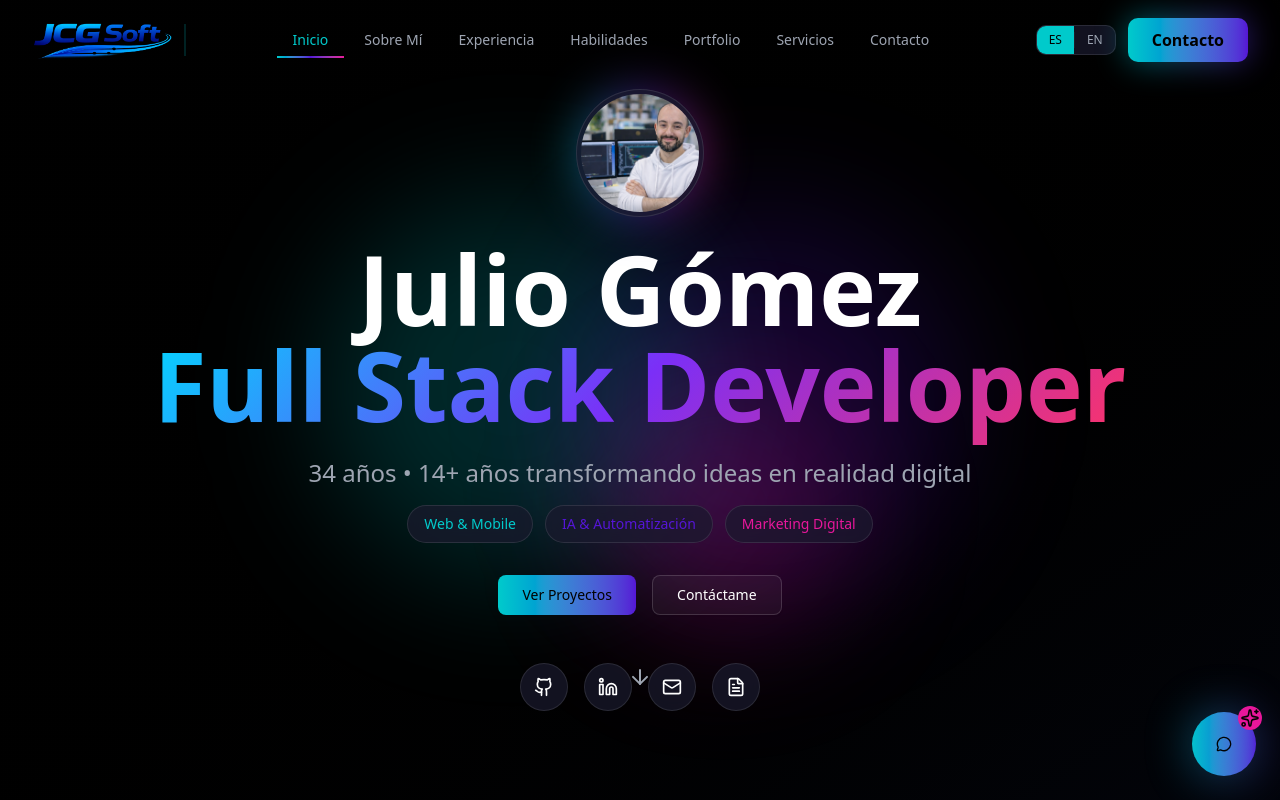
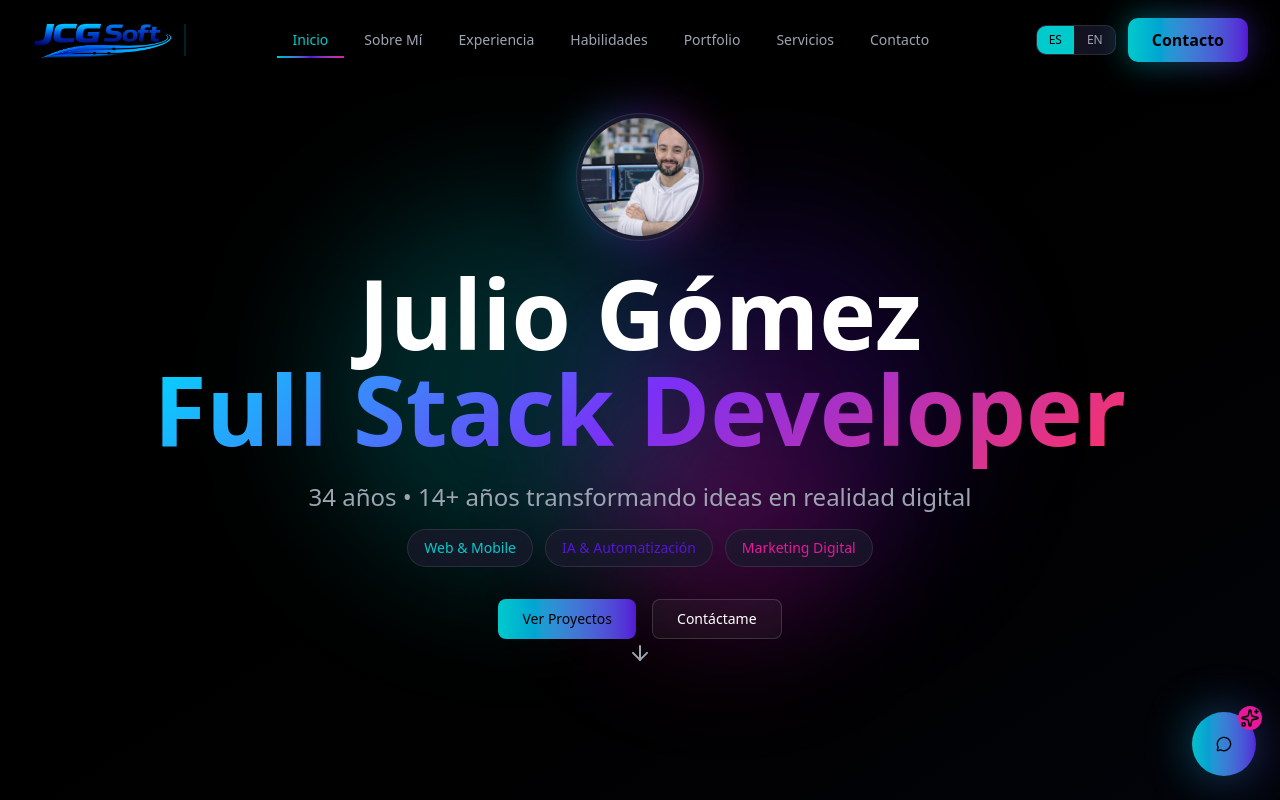
Before and after one commit to Shadowscr-7/jcgsoftware, a Next.js app: page / in a window 1280 px wide. Shown: the top 800 px of the page. Built offline with nearby package versions, Linux system fonts and the light colour scheme.

Commit message:
fix: Remove social media icons from hero section

```diff
--- a/components/sections/Hero.tsx
+++ b/components/sections/Hero.tsx
@@ -2,7 +2,7 @@
 
 import { motion } from "framer-motion";
 import Image from "next/image";
-import { ArrowDown, Github, Linkedin, Mail, FileText } from "lucide-react";
+import { ArrowDown } from "lucide-react";
 import { FadeIn } from "@/components/animations/FadeIn";
 import { Button } from "@/components/ui/button";
 import { useLanguage } from "@/contexts/LanguageContext";
@@ -105,49 +105,6 @@ export function Hero() {
               </Button>
             </div>
           </FadeIn>
-
-          <FadeIn delay={1.2}>
-            <div className="flex justify-center gap-4">
-              <motion.a
-                href="https://github.com/tuusuario"
-                target="_blank"
-                rel="noopener noreferrer"
-                className="w-12 h-12 glass rounded-full flex items-center justify-center hover:border-primary/50 transition-colors"
-                whileHover={{ scale: 1.1, y: -2 }}
-                whileTap={{ scale: 0.95 }}
-              >
-                <Github className="w-5 h-5" />
-              </motion.a>
-              <motion.a
-                href="https://linkedin.com/in/tuusuario"
-                target="_blank"
-                rel="noopener noreferrer"
-                className="w-12 h-12 glass rounded-full flex items-center justify-center hover:border-primary/50 transition-colors"
-                whileHover={{ scale: 1.1, y: -2 }}
-                whileTap={{ scale: 0.95 }}
-              >
-                <Linkedin className="w-5 h-5" />
-              </motion.a>
-              <motion.a
-                href="mailto:tuemail@ejemplo.com"
-                className="w-12 h-12 glass rounded-full flex items-center justify-center hover:border-primary/50 transition-colors"
-                whileHover={{ scale: 1.1, y: -2 }}
-                whileTap={{ scale: 0.95 }}
-              >
-                <Mail className="w-5 h-5" />
-              </motion.a>
-              <motion.a
-                href="/resume.pdf"
-                target="_blank"
-                rel="noopener noreferrer"
-                className="w-12 h-12 glass rounded-full flex items-center justify-center hover:border-primary/50 transition-colors"
-                whileHover={{ scale: 1.1, y: -2 }}
-                whileTap={{ scale: 0.95 }}
-              >
-                <FileText className="w-5 h-5" />
-              </motion.a>
-            </div>
-          </FadeIn>
         </div>
 
         {/* Scroll Indicator */}
```
